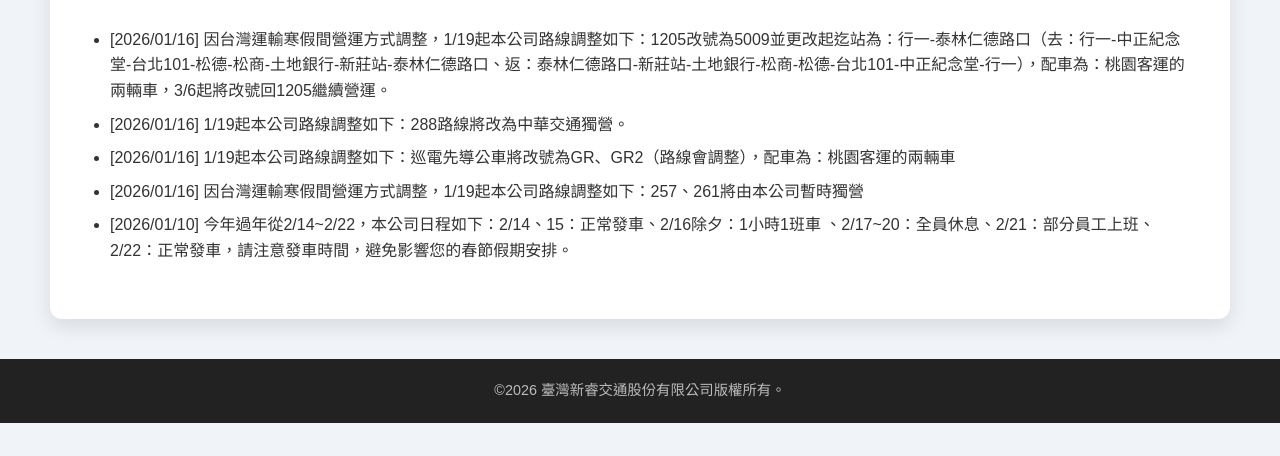
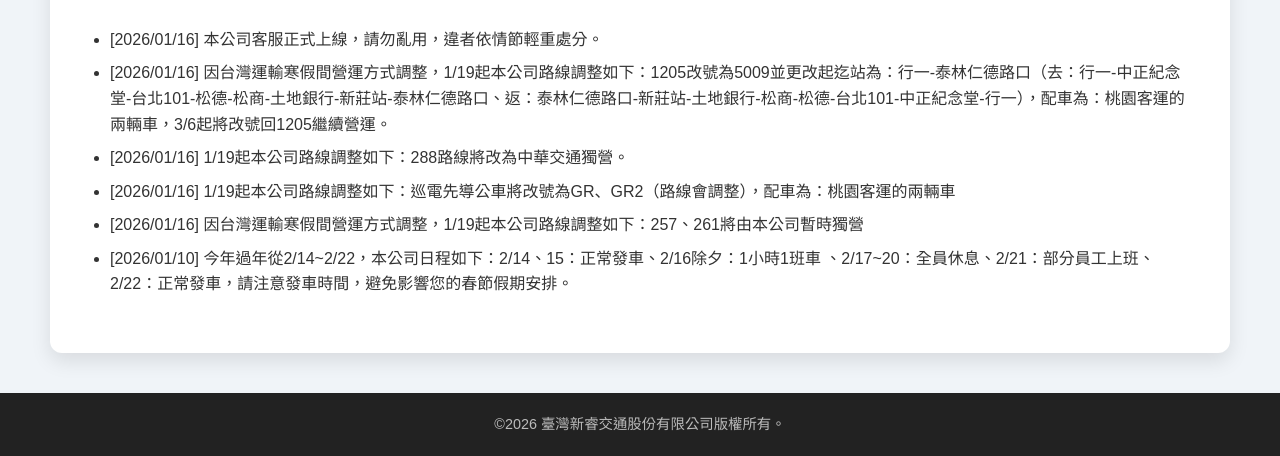
Before and after one commit to caiyunray-modi1115/shinraybus-website, a plain HTML site: page news.html in a window 1280 px wide. Shown: the part 402-858 px from the top of the page. Before the commit the page ends 825 px from the top, so only its background shows below. Drawn offline with Linux system fonts and the light colour scheme.

Commit message:
Add files via upload

```diff
--- a/news.html
+++ b/news.html
@@ -23,6 +23,7 @@
     <div class="container">
         <h2>📢 最新消息</h2>
         <ul>
+	    <li>[2026/01/16] 本公司客服正式上線，請勿亂用，違者依情節輕重處分。</li>
             <li>[2026/01/16] 因台灣運輸寒假間營運方式調整，1/19起本公司路線調整如下：1205改號為5009並更改起迄站為：行一-泰林仁德路口（去：行一-中正紀念堂-台北101-松德-松商-土地銀行-新莊站-泰林仁德路口、返：泰林仁德路口-新莊站-土地銀行-松商-松德-台北101-中正紀念堂-行一），配車為：桃園客運的兩輛車，3/6起將改號回1205繼續營運。</li>
             <li>[2026/01/16] 1/19起本公司路線調整如下：288路線將改為中華交通獨營。</li>
             <li>[2026/01/16] 1/19起本公司路線調整如下：巡電先導公車將改號為GR、GR2（路線會調整），配車為：桃園客運的兩輛車</li>
```
